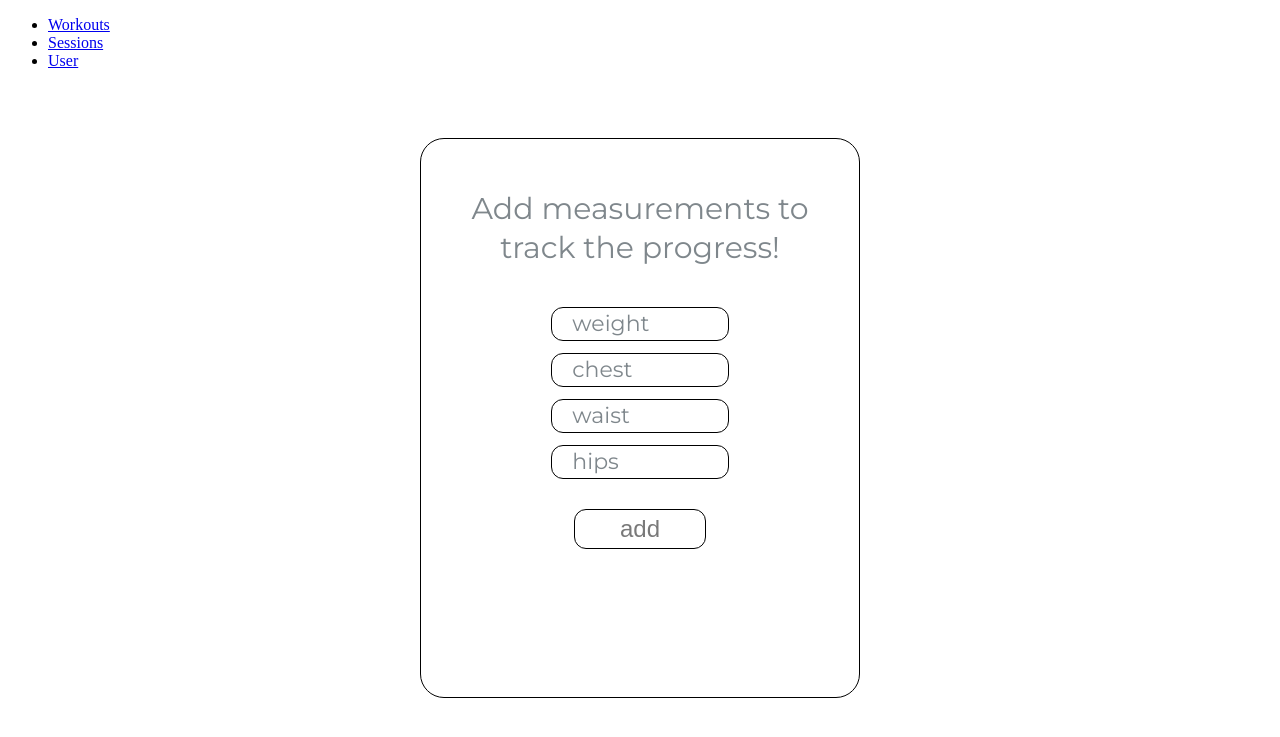
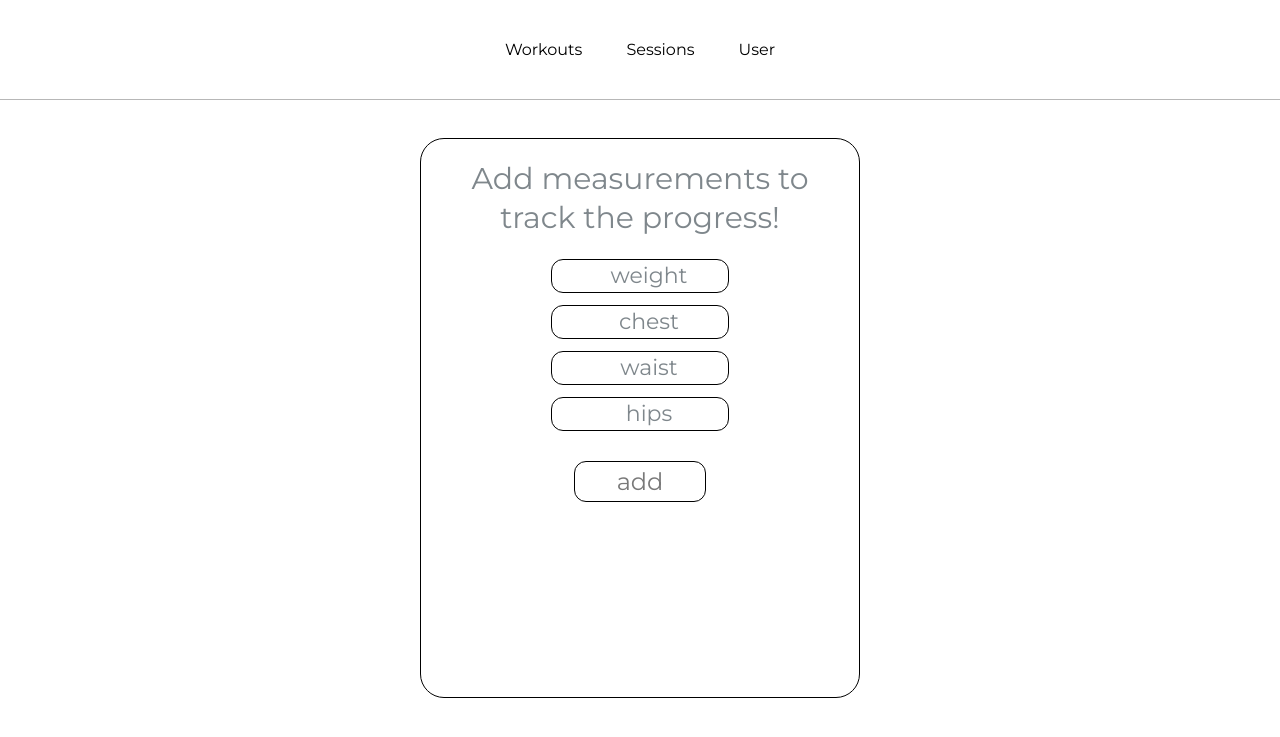
Before and after one commit to batiukmaks/GainTracker, a Flask app: template templates/auth/add_measurements.html in a window 1280 px wide. Shown: the top 737 px of the page. Run offline with Flask 2, Linux system fonts and the light colour scheme; the template is opened without the code that fills it, so the values that code supplies are empty; some libraries are stand-ins or nearby versions.

Commit message:
connected adding measurements

```diff
--- /dev/null
+++ b/static/auth/css/measurements.css
@@ -0,0 +1,83 @@
+.measurements-add-container {
+  box-sizing: border-box;
+  position: absolute;
+  display: inline-block;
+  /*transform: translate(-50%, -50%);*/
+  text-align: center;
+  top: 138px;
+  /*bottom: 148;*/
+  height: 70%;
+  left: 420px;
+  right: 420px;
+
+  /*width: 60%;*/
+  /*width: 50%;*/
+  border: 1px solid #000000;
+  border-radius: 24px;
+  /* float: center;*/
+}
+
+.measurements-add-container p {
+  font-family: "Montserrat", sans-serif;
+  font-weight: 400;
+  font-size: 30px;
+  color: #7f878c;
+  text-decoration: none;
+  font-style: normal;
+  text-align: center;
+  line-height: 39px;
+  width: auto;
+  padding-top: 20px;
+  padding-bottom: 10px;
+}
+.measurements-placeholder input {
+  font-family: "Montserrat", sans-serif;
+  line-height: 30px;
+  margin: auto;
+  margin-top: 12px;
+  border-radius: 12px;
+  outline: none;
+  display: block;
+  width: 35%;
+  font-size: 22px;
+  padding-left: 20px;
+  border: 1px solid #000000;
+}
+
+.measurements-placeholder input::placeholder {
+  font-family: "Montserrat", sans-serif;
+  font-weight: 400;
+  color: #7f878c;
+}
+
+input[type="number"]::-webkit-inner-spin-button,
+input[type="number"]::-webkit-outer-spin-button {
+  -webkit-appearance: none;
+  margin: 0;
+}
+
+.add-meas-button {
+  width: 5%;
+}
+
+.add-meas-button {
+  background-color: white;
+  border: 1px solid #7f878c;
+  border-radius: 12px;
+  color: #797979;
+  text-align: center;
+  text-decoration: none;
+  display: inline-block;
+  font-size: 24px;
+  cursor: pointer;
+  width: 30%;
+  margin-top: 30px;
+  padding: 5px;
+  border: 1px solid #000000;
+}
+
+.add-meas-button:hover {
+  background-color: #797979;
+  color: white;
+  border: 1px solid #7f878c;
+}
--- /dev/null
+++ b/static/auth/css/reset.css
@@ -0,0 +1,51 @@
+/* http://meyerweb.com/eric/tools/css/reset/
+   v2.0 | 20110126
+   License: none (public domain)
+*/
+
+html, body, div, span, applet, object, iframe,
+h1, h2, h3, h4, h5, h6, p, blockquote, pre,
+a, abbr, acronym, address, big, cite, code,
+del, dfn, em, img, ins, kbd, q, s, samp,
+small, strike, strong, sub, sup, tt, var,
+b, u, i, center,
+dl, dt, dd, ol, ul, li,
+fieldset, form, label, legend,
+table, caption, tbody, tfoot, thead, tr, th, td,
+article, aside, canvas, details, embed,
+figure, figcaption, footer, header, hgroup,
+menu, nav, output, ruby, section, summary,
+time, mark, audio, video {
+	margin: 0;
+	padding: 0;
+	border: 0;
+	font-size: 100%;
+	font: inherit;
+	vertical-align: baseline;
+}
+/* HTML5 display-role reset for older browsers */
+article, aside, details, figcaption, figure,
+footer, header, hgroup, menu, nav, section {
+	display: block;
+}
+body {
+	line-height: 1;
+}
+ol, ul {
+	list-style: none;
+}
+blockquote, q {
+	quotes: none;
+}
+blockquote:before, blockquote:after,
+q:before, q:after {
+	content: '';
+	content: none;
+}
+table {
+	border-collapse: collapse;
+	border-spacing: 0;
+}
+a {
+	text-decoration: none;
+}
--- a/templates/auth/add_measurements.html
+++ b/templates/auth/add_measurements.html
@@ -1,29 +1,20 @@
-<!DOCTYPE html>
-<html lang="en">
-  <head>
-    <title>measurements/add</title>
-    <link rel="stylesheet" href="reset.css" />
-    <link rel="stylesheet" href="style.css" />
-    <link rel="stylesheet" href="measurements.css" />
-    <link rel="preconnect" href="https://fonts.googleapis.com" />
-    <link rel="preconnect" href="https://fonts.gstatic.com" crossorigin />
-    <link
-      href="https://fonts.googleapis.com/css2?family=Montserrat&display=swap"
-      rel="stylesheet"
-    />
-  </head>
-  <body>
-    <header>
+{% extends "auth/base.html" %}
+{% block styles_css %}
+<link rel="stylesheet" href="{{ url_for('static', filename='auth/css/measurements.css')}}" />
+{% endblock %}
+
+
+{% block header_measurements %}
 <nav>
   <ul class="navigation-links">
     <li><a href="#">Workouts</a></li>
     <li><a href="#">Sessions</a></li>
     <li><a href="#">User</a></li>
-          <!-- <input class = "search-workout" type = "text" placeholder ="Search workout"> -->
   </ul>
 </nav>
-    </header>
+{% endblock %}
 
+{% block content %}
 <div class="measurements-add-container">
   <p>
     Add measurements to<br />
@@ -49,5 +40,4 @@
     </div>
   </form>
 </div>
-  </body>
-</html>
+{% endblock %}
--- /dev/null
+++ b/templates/auth/base.html
@@ -0,0 +1,24 @@
+<!DOCTYPE html>
+<html lang="en">
+  <head>
+    <title>measurements/add</title>
+    <link rel="stylesheet" href="{{ url_for('static', filename='auth/css/reset.css')}}" />
+    <link rel="stylesheet" href="{{ url_for('static', filename='auth/css/style.css')}}" />
+    {% block styles_css %}{% endblock %}
+    <link rel="preconnect" href="https://fonts.googleapis.com" />
+    <link rel="preconnect" href="https://fonts.gstatic.com" crossorigin />
+    <link
+      href="https://fonts.googleapis.com/css2?family=Montserrat&display=swap"
+      rel="stylesheet"
+    />
+  </head>
+  <body>
+    <header>
+        {% block header_about %}{% endblock %}
+        {% block header_measurements %}{% endblock %}
+        {% block header_logo %}{% endblock %}
+    </header>
+
+    {% block content %}{% endblock %}
+  </body>
+</html>
```
Also changed, not shown: api/progress.py (+5 -3 lines). Lines whose indentation alone changed are shown as unchanged.
